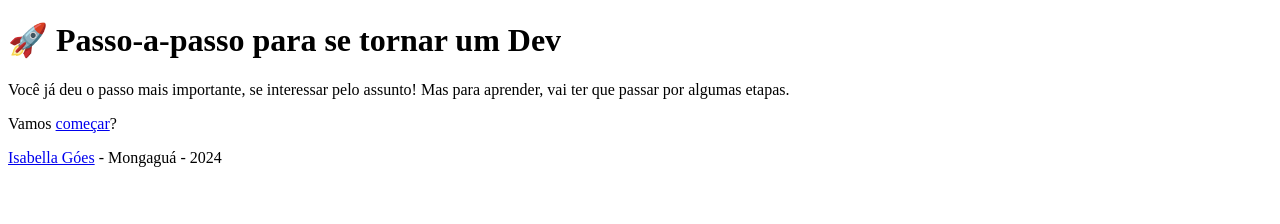
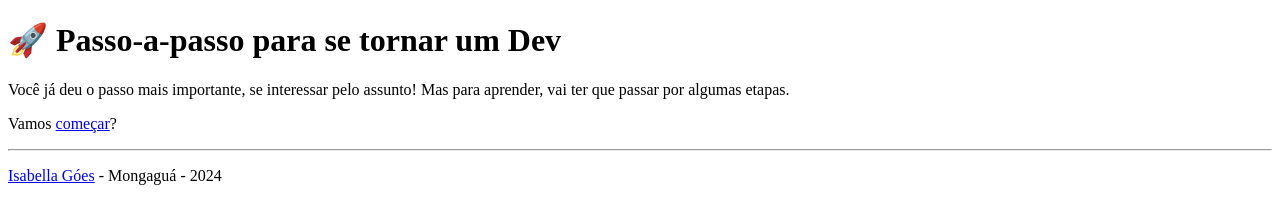
Before and after one commit to isabellagoes/Passo-a-Passo, a plain HTML site: page index.html in a window 1280 px wide. Drawn offline with Linux system fonts and the light colour scheme.

Commit message:
Inserção de linha na guia indes.html

```diff
--- a/index.html
+++ b/index.html
@@ -9,7 +9,8 @@
     <h1>🚀 Passo-a-passo para se tornar um Dev</h1>
     <p>Você já deu o passo mais importante, se interessar pelo assunto! Mas para aprender, vai ter que passar por algumas etapas.</p>
     <p>Vamos <a href="dev-cs.html">começar</a>?</p>
-    <hrs>
+
+    <hr>
     <p><a href="https://github.com/isabellagoes/">Isabella Góes</a> - Mongaguá - 2024</p>
 </body>
 </html>
```
Also changed, not shown: dev-cs.html (+1 -0 lines), dev-web.html (+1 -0 lines), objetivo.html (+1 -0 lines).
